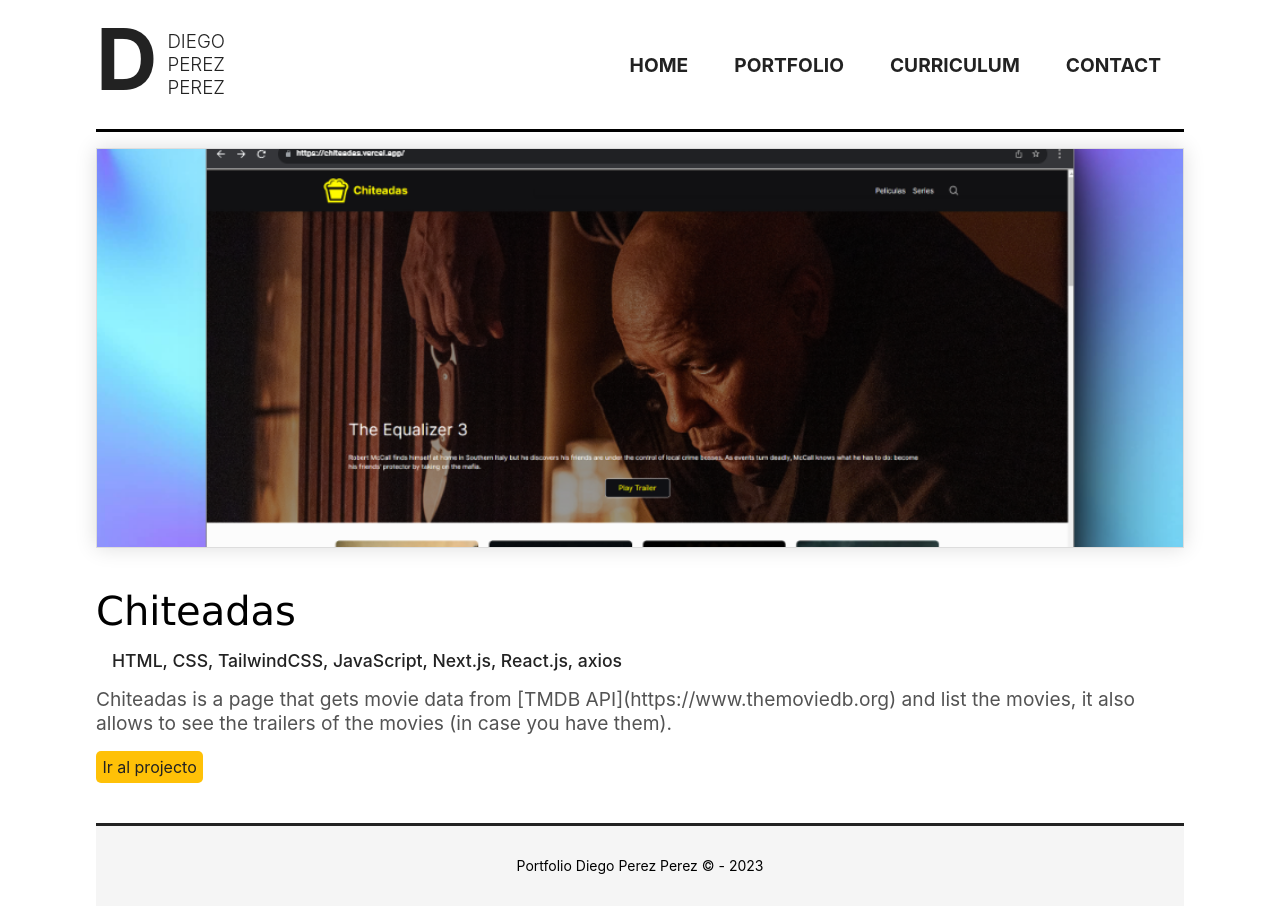
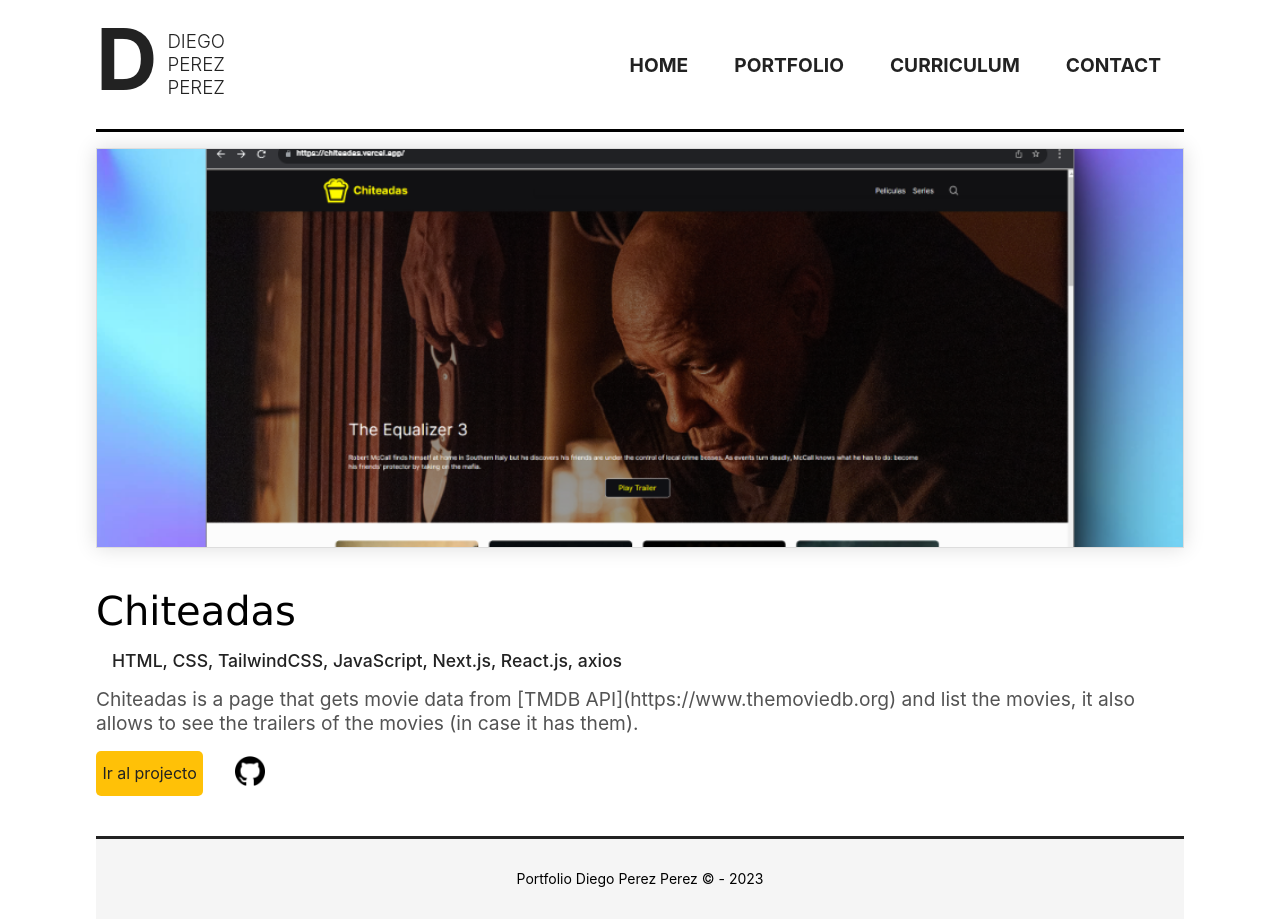
Before and after one commit to CodeBreaker518/personal-portfolio, a React (Vite) app: page /proyect/chiteadas in a window 1280 px wide. Built offline with nearby package versions, Linux system fonts and the light colour scheme.

Commit message:
updated project view links

```diff
--- a/src/data/projects.js
+++ b/src/data/projects.js
@@ -7,7 +7,7 @@ export const projects = [
     technologies: ['HTML', 'CSS', 'TailwindCSS', 'JavaScript', 'Next.js', 'React.js', 'axios'],
     categories: 'Web Development',
     description:
-      'Chiteadas is a page that gets movie data from [TMDB API](https://www.themoviedb.org) and list the movies, it also allows to see the trailers of the movies (in case you have them).',
+      'Chiteadas is a page that gets movie data from [TMDB API](https://www.themoviedb.org) and list the movies, it also allows to see the trailers of the movies (in case it has them).',
   },
   {
     id: 'realtimeChat',
--- a/src/pages/ProjectPage/Project.css
+++ b/src/pages/ProjectPage/Project.css
@@ -46,3 +46,12 @@
   background: var(--primary-color);
   color: var(--accent-color);
 }
+
+.project-links-container {
+  width: 100%;
+  display: flex;
+  flex-direction: row;
+  justify-content: start;
+  align-items: center;
+  gap: 2rem;
+}
--- a/src/pages/ProjectPage/Project.jsx
+++ b/src/pages/ProjectPage/Project.jsx
@@ -2,6 +2,8 @@ import { useParams } from 'react-router-dom'
 import './Project.css'
 import { projects } from '../../data/projects'
 import { useEffect, useState } from 'react'
+import { Link } from 'react-router-dom'
+import githubLink from '../../../public/assets/github.png'
 
 export const Project = () => {
   const [project, setProject] = useState({})
@@ -28,9 +30,14 @@ export const Project = () => {
           : project.technologies}
       </p>
       <p className='project-description'>{project.description}</p>
-      <a className='project-link' href={project.url} target='_blank' rel='noreferrer'>
-        Ir al projecto
-      </a>
+      <div className='project-links-container'>
+        <a className='project-link' href={project.url} target='_blank' rel='noreferrer'>
+          Ir al projecto
+        </a>
+        <Link to={`${project.githubUrl}`} target='_blank' rel='noreferrer'>
+          <img src={githubLink} className='github-icon' alt='github link' />
+        </Link>
+      </div>
     </div>
   )
 }
```
